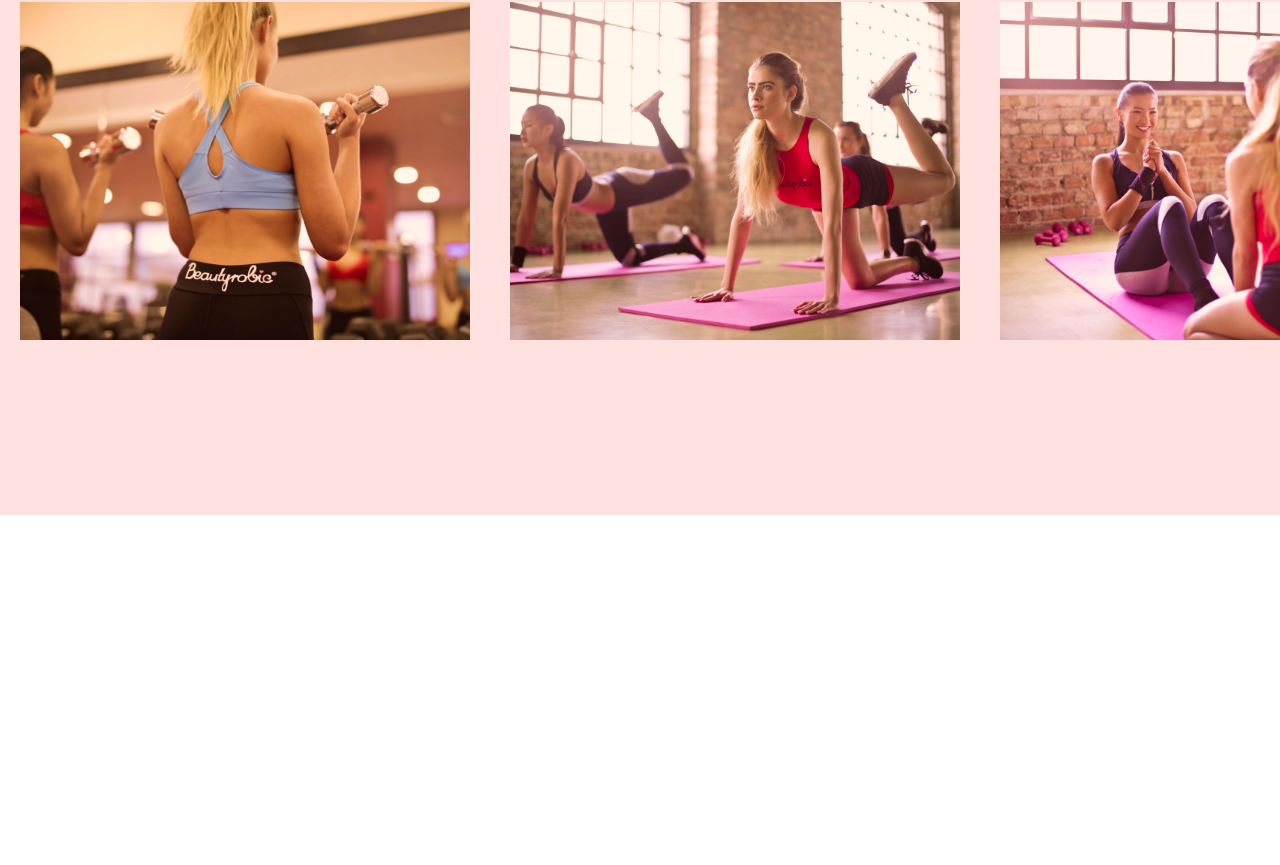
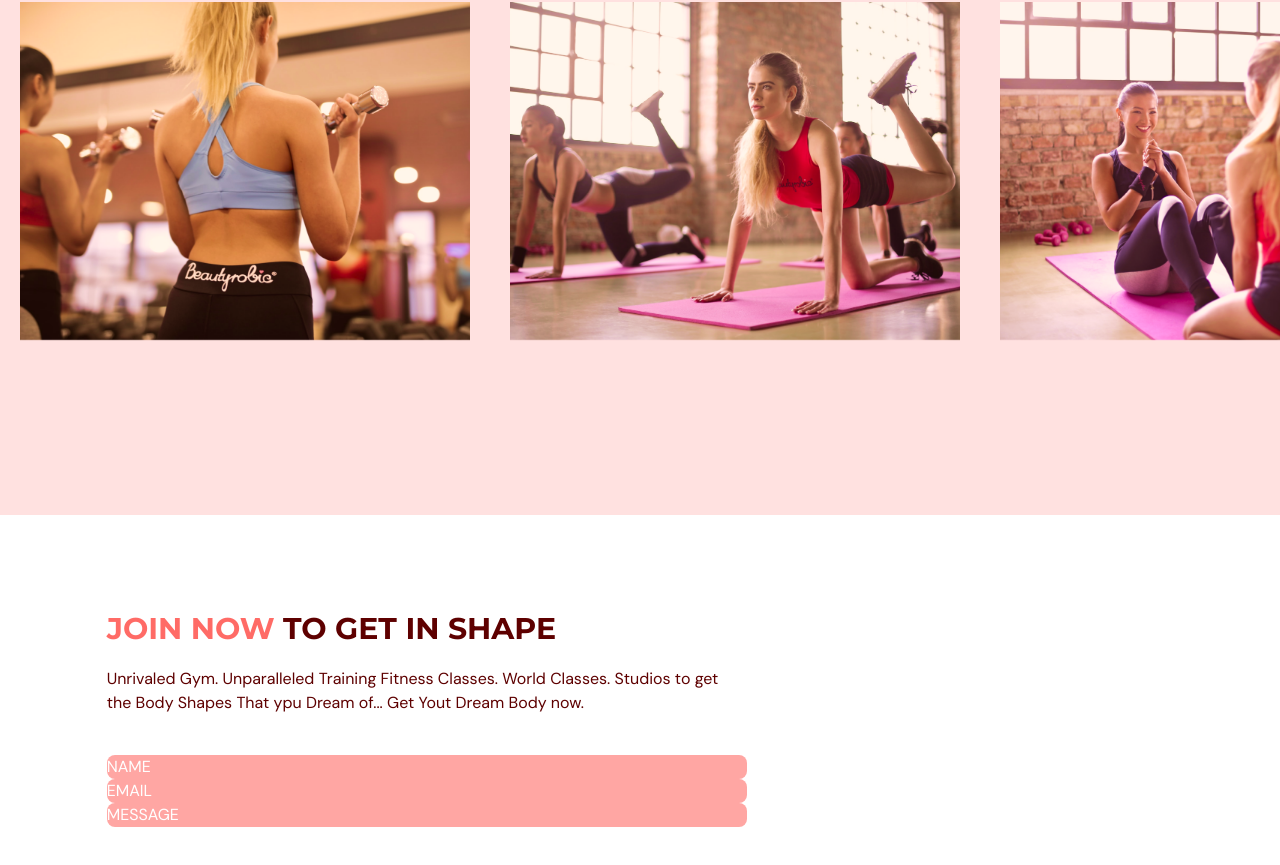
Before and after one commit to aniiaham/fitness_app, a React (Vite) app: page / in a window 1280 px wide. Shown: the part 2547-3412 px from the top of the page. Before the commit the page ends 3062 px from the top, so only its background shows below. Built offline with nearby package versions, Linux system fonts and the light colour scheme.

Commit message:
created contactUs

```diff
--- a/package.json
+++ b/package.json
@@ -13,7 +13,8 @@
     "framer-motion": "^10.1.0",
     "react": "^18.2.0",
     "react-anchor-link-smooth-scroll": "^1.0.12",
-    "react-dom": "^18.2.0"
+    "react-dom": "^18.2.0",
+    "react-hook-form": "^7.43.5"
   },
   "devDependencies": {
     "@types/node": "^18.14.6",
--- a/src/App.tsx
+++ b/src/App.tsx
@@ -1,6 +1,7 @@
 import Navbar from "@/scenes/navbar";
 import Home from "@/scenes/home";
 import Benefits from "@/scenes/benefits";
+import ContactUs from "@/scenes/contactUs";
 import { useEffect, useState } from "react";
 import { SelectedPage } from "@/shared/types";
 import OurClasses from "./scenes/ourClasses";
@@ -30,6 +31,7 @@
       <Home setSelectedPage={setSelectedPage}/>
       <Benefits setSelectedPage={setSelectedPage}/>
       <OurClasses setSelectedPage={setSelectedPage}/>
+      <ContactUs setSelectedPage={selectedPage}/>
     </div>
   )
 }
--- /dev/null
+++ b/src/scenes/contactUs/index.tsx
@@ -0,0 +1,124 @@
+import { useForm } from "react-hook-form";
+import { SelectedPage } from "@/shared/types";
+import { motion } from "framer-motion";
+import ContactUsPageGraphic from "@/assets/ContactUsPageGraphic.png";
+import HText from "@/shared/HText";
+
+type Props = {
+  setSelectedPage: (value: SelectedPage) => void;
+};
+
+const ContactUs = ({ setSelectedPage }: Props) => {
+
+    const inputStyles = `w-full rounded-lg bg-primary-300 placeholder-white`;
+    const {
+        register,
+        trigger,
+        formState: { errors }
+    } = useForm();
+
+    const onSubmit = async (e: any) => {
+        const isValid = await trigger();
+        if (!isValid) {
+            e.preventDefault();
+        }
+    }
+  return (
+    <section id="contactus" className="mx-auto w-5/6 pt-24 pb-32">
+      <motion.div
+        onViewportEnter={() => setSelectedPage(SelectedPage.ContactUs)}
+      >
+        {/*HEADER*/}
+        <motion.div
+          className="md:w-3/5"
+          initial="hidden"
+          whileInView="visible"
+          viewport={{ once: true, amount: 0.5 }}
+          transition={{ duration: 0.5 }}
+          variants={{
+            hidden: { opacity: 0, x: -50 },
+            visible: { opacity: 1, x: 0 },
+          }}
+        >
+          <HText>
+            <span className="text-primary-500">JOIN NOW</span> TO GET IN SHAPE
+          </HText>
+          <p className="my-5">
+            Unrivaled Gym. Unparalleled Training Fitness Classes. World Classes.
+            Studios to get the Body Shapes That ypu Dream of... Get Yout Dream
+            Body now.
+          </p>
+        </motion.div>
+        {/*FORM AND IMAGE*/}
+        <div className="mt-10 justify-between gap-8 md:flex">
+          <motion.div
+            className="mt-10 basis-3/5 md:mt-0"
+            initial="hidden"
+            whileInView="visible"
+            viewport={{ once: true, amount: 0.5 }}
+            transition={{ duration: 0.5 }}
+            variants={{
+              hidden: { opacity: 0, y: 50 },
+              visible: { opacity: 1, y: 0 },
+            }}
+          >
+            <form
+            target="_blank"
+            onSubmit={onSubmit}
+            action="http://formsubmit.co/your@email.com"
+            method="POST"
+            >
+                <input className={inputStyles}
+                type="text"
+                placeholder="NAME"
+                {...register("name", {
+                    required: true,
+                    maxLength: 100,
+                })}
+                />
+                {errors.name && (
+                    <p className="mt-1 text-primary-500">
+                        {errors.name.type === "required" && "This field is required."}
+                        {errors.name.type === "maxLength" && "Max length is 100 char."}
+
+                    </p>
+                )}
+                 <input className={inputStyles}
+                type="email"
+                placeholder="EMAIL"
+                {...register("email", {
+                    required: true,
+                    pattern: /^[A-Z0-9._%+-]+@[A-Z0-9.-]+\.[A-Z]{2,}$/i
+                })}
+                />
+                {errors.email && (
+                    <p className="mt-1 text-primary-500">
+                        {errors.email.type === "required" && "This field is required."}
+                        {errors.email.type === "pattern" && "Invalid email address."}
+
+                    </p>
+                )}
+                 <input className={inputStyles}
+                type="text"
+                placeholder="MESSAGE"
+                {...register("message", {
+                    required: true,
+                    maxLength: 2000,
+                })}
+                />
+                {errors.message && (
+                    <p className="mt-1 text-primary-500">
+                        {errors.message.type === "required" && "This field is required."}
+                        {errors.message.type === "maxLength" && "Max length is 100 char."}
+
+                    </p>
+                )}
+            </form>
+          </motion.div>
+        </div>
+      </motion.div>
+    </section>
+  );
+};
+
+export default ContactUs;
--- a/src/scenes/ourClasses/Class.tsx
+++ b/src/scenes/ourClasses/Class.tsx
@@ -13,8 +13,8 @@
   return (
     <li className="relative mx-5 inline-block h-[380px] w-[450px]">
       <div className={overlayStyles}>
-        <p>{name}</p>
-        <p>{description}</p>
+        <p className="text-2xl">{name}</p>
+        <p className="mt-5">{description}</p>
       </div>
       <img alt={`${image}`} src={image} />
     </li>
```
Also changed, not shown: 1 other file (tests, documents, lock files or other folders).
